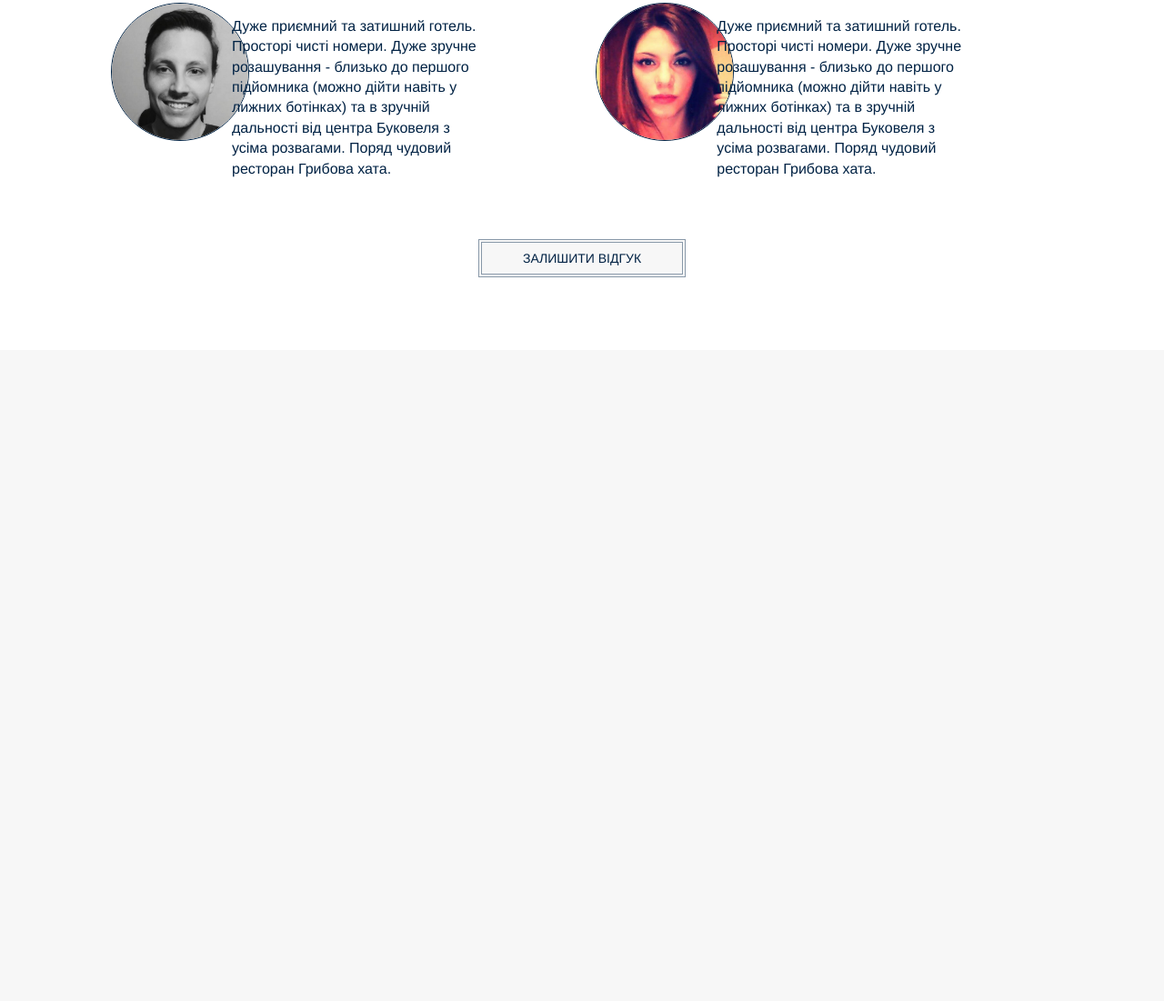
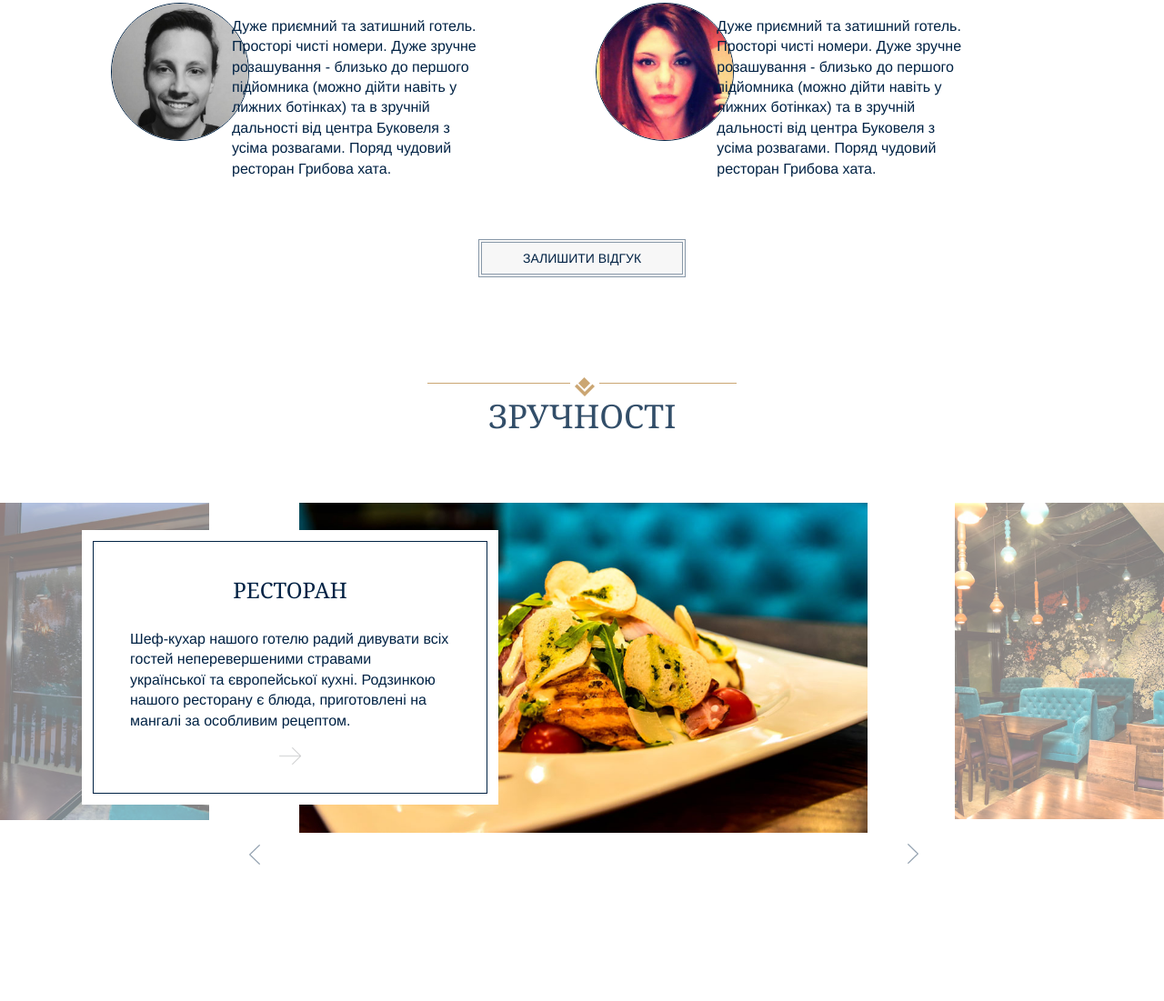
Before and after one commit to AndriiSavchuk/lions.line--task, a website: page app/index.html in a window 1280 px wide. Shown: the part 3145-4246 px from the top of the page at 91% size. Before the commit the page ends 3530 px from the top, so only its background shows below. Drawn offline with Linux system fonts and the light colour scheme.

Commit message:
Added section Advantages

```diff
--- a/app/index.html
+++ b/app/index.html
@@ -352,6 +352,7 @@
                            </div>
                        </div>
                     </div>
+
                     <div class="col-md-5">
                         <div class="row">
                             <div class="col-sm-3">
@@ -366,17 +367,65 @@
                                 </p>
                             </div>
                         </div>
-
                     </div>
-
                     <div class="testimonial-button">
                         <a href="" class="button"><button class="button">залишити відгук</button></a>
                     </div>
                 </div>
             </div>
         </section>
+    <!-- End of Section Testimonials -->
 
-    <!-- End of Section Testimonials -->
+    <!-- Section Advantages -->
+        <section id="advanteges">
+            <div class="welc-icon">
+                <img src="img/icons/welcome_rect.png" alt="Welcome icon" />
+            </div>
+            <hr class="gold-line">
+            <h3>зручності</h3>
+
+            <div class="restaurant">
+                <div class="description-wrapper">
+                    <div class="description">
+                        <h5>ресторан</h5>
+                        <p>
+                            Шеф-кухар нашого готелю радий дивувати всіх гостей неперевершеними стравами української та європейської кухні. Родзинкою нашого ресторану є блюда, приготовлені на мангалі за особливим рецептом.
+                        </p>
+                        <div class="description-arrow">
+                            <a href="#"><img src="img/icons/arrow_more.png" alt="Arrow" /></a>
+                        </div>
+                    </div>
+                </div>
+
+                <div class="restaurant-slider clearfix">
+                    <div class="slider-photo ">
+                        <img src="img/slider_photo_1.jpg" alt="Slider img" />
+                    </div>
+                    <div class="slider-photo-dish">
+                        <img src="img/slider_photo_2.jpg" alt="Slider img" />
+
+                    </div>
+                    <div class="slider-photo">
+                        <img src="img/slider_photo_3.jpg" alt="Slider img" />
+                    </div>
+
+                    <a href="#" class="left-arrow"><img src="img/icons/arrow.png" class="left-arrow" alt="Arrow left" /></a>
+                    <a href="#" class="right-arrow"><img src="img/icons/arrow.png" alt="Arrow right" /></a>
+
+
+
+                </div>
+            </div>
+
+
+
+        </section>
+
+
+
+    <!-- End of Section Advantages -->
+
+
 
 
 
--- a/app/sass/main.sass
+++ b/app/sass/main.sass
@@ -245,6 +245,7 @@
                     font-family: $font-family-primary
                     text-align: center
                     opacity: .8
+                    overflow: hidden
                 .persons
                     position: absolute
                     left: 10px
@@ -382,7 +383,7 @@
     .welc-icon
         position: absolute
         top: 19px
-        left: 48.5%
+        left: 49%
         padding: 5px
         background-color: #ffffff
         z-index: 1
@@ -411,6 +412,110 @@
             margin-top: 50px
             display: inline-block
 
+
+/* Section Advantages styles */
+
+#advanteges
+    position: relative
+    background-color: #fff
+    padding-top: 20px
+    padding-bottom: 80px
+    h3
+        color: $font-color-primary
+        text-transform: uppercase
+        text-align: center
+        font-family: $font-family-secondary
+        font-size: 36px
+        opacity: .8
+        margin-bottom: 75px
+
+    .welc-icon
+        position: absolute
+        top: 19px
+        left: 49%
+        padding: 5px
+        background-color: #ffffff
+        z-index: 1
+
+    .gold-line
+        width: 340px
+        max-width: 100%
+        border-top: 1px solid $color-tertiary
+
+    .restaurant
+        position: relative
+        .description-wrapper
+            position: absolute
+            top: 30px
+            left: 90px
+            padding: 12px
+            width: 458px
+            background: #ffffff
+            z-index: 1
+            .description
+                border: 1px solid $color-secondary
+                h5
+                    font-size: 24px
+                    text-align: center
+                    text-transform: uppercase
+                    font-family: $font-family-secondary
+                    margin-top: 40px
+                p
+                    padding: 0 40px
+                    margin-top: 30px
+                .description-arrow
+                    text-align: center
+                    padding-bottom: 30px
+                    a
+                        display: inline-block
+
+        .restaurant-slider
+            position: relative
+            .slider-photo
+                position: relative
+                float: left
+                width: 18%
+                height: 545px
+                overflow: hidden
+                &:before
+                    position: absolute
+                    content: ''
+                    width: 100%
+                    height: 100%
+                    top: 0
+                    left: 0
+                    background: rgba(255, 255, 255, 0.5)
+                img
+                    display: block
+                    width: 100%
+                    height: auto
+                    max-width: 100%
+                &:nth-child(3)
+                    float: right
+
+            .slider-photo-dish
+                float: left
+                height: 545px
+                width: 48.8%
+                margin-left: 7.7%
+                img
+                    display: block
+                    width: 100%
+                    height: auto
+                    max-width: 100%
+            .left-arrow
+                position: absolute
+                left: 21%
+                bottom: 30%
+                transform: rotate(90deg)
+            .right-arrow
+                position: absolute
+                left: 78%
+                bottom: 27%
+
+
+
+
 /* Always at the end */
 
 @import "media"
```
Also changed, not shown: app/css/main.min.css, app/img/icons/arrow_more.png (added), app/img/slider_photo_1.jpg (added), app/img/slider_photo_2.jpg (added), app/img/slider_photo_3.jpg (added).
